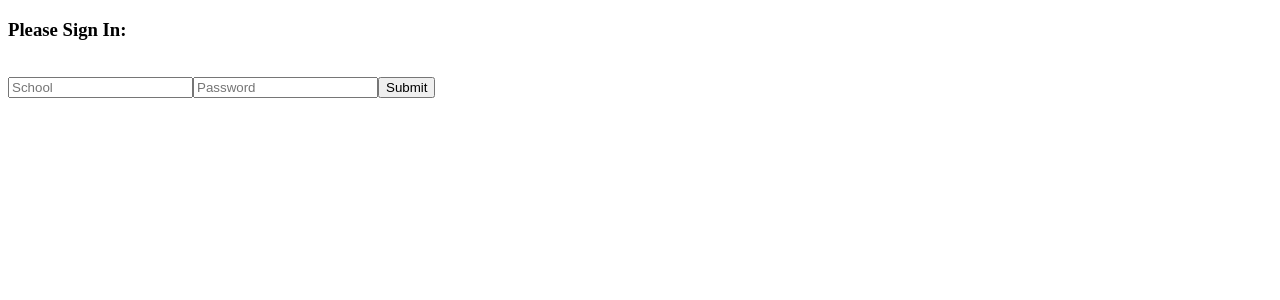
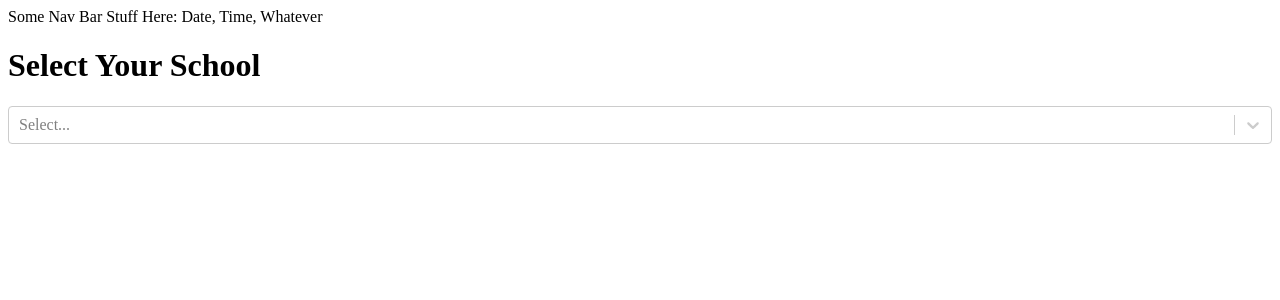
Before and after one commit to stepheng1492/Accountable, a React app: page / in a window 1280 px wide. Shown: the top 300 px of the page. Built offline with nearby package versions, Linux system fonts and the light colour scheme; the HTML template or start-up script is replaced by a standard one.

Commit message:
basic school selection and login page

```diff
--- a/client/src/index.jsx
+++ b/client/src/index.jsx
@@ -1,5 +1,12 @@
 import React from 'react';
 import ReactDOM from 'react-dom';
+import Select from 'react-select';
+
+const options = [
+    {value: 'test One', label: "Operation Spark"},
+    {value: 'test Two', label: "Tulane"},
+    {value: 'test Three', label: 'UNO'}
+];
 
 class App extends React.Component {
     constructor(props) {
@@ -7,25 +14,48 @@ class App extends React.Component {
         this.state = {
             loggedIn: false,
             admin: false,
-            teacher: false
+            teacher: false,
+            selected: ''
         }
+
+        this.handleChange = this.handleChange.bind(this);
+    }
+
+    handleChange(selectedOption) {
+        event.preventDefault();
+        // console.log(selectedOption.label);
+        this.setState({
+           selected: selectedOption.label
+        });
+        // console.log(`You picked: `, selectedOption)
+        console.log(this.state)
     }
 
     render() {
-        const { isLoggedIn } = this.state;
+        const { isLoggedIn, selected } = this.state;
 
         if (!isLoggedIn) {
+
+            if (selected === 'Operation Spark') {
+                return (
+                    <div>
+                        <div>Some Nav Bar Stuff Here: Date, Time, Whatever</div>
+                        <LoginForm />
+                    </div>
+                )
+            }
             return (
                 <div>
-                    <form>
-                        <label>
-                            <h3>Please Sign In:</h3>
-                            <br />
-                            <input type="text" name="school" placeholder="School" />
-                            <input type="text" placeholder="Password" />
-                        </label>
-                        <input type="submit" value="Submit" />
-                    </form>
+                    <div>Some Nav Bar Stuff Here: Date, Time, Whatever</div>
+                    <h1>Select Your School</h1>
+                    <div class="selectBar">
+                    <Select
+                        name="pick a school"
+                        value={selected}
+                        options={options}
+                        onChange={this.handleChange}
+                        />
+                    </div>
                 </div>
             )
         }
--- a/package.json
+++ b/package.json
@@ -22,7 +22,8 @@
     "express": "^4.17.1",
     "path": "^0.12.7",
     "react": "^16.8.6",
-    "react-dom": "^16.8.6"
+    "react-dom": "^16.8.6",
+    "react-select": "^3.0.3"
   },
   "devDependencies": {
     "babel-core": "^6.26.3",
```
Also changed, not shown: 2 other files (tests, documents, lock files or other folders).
